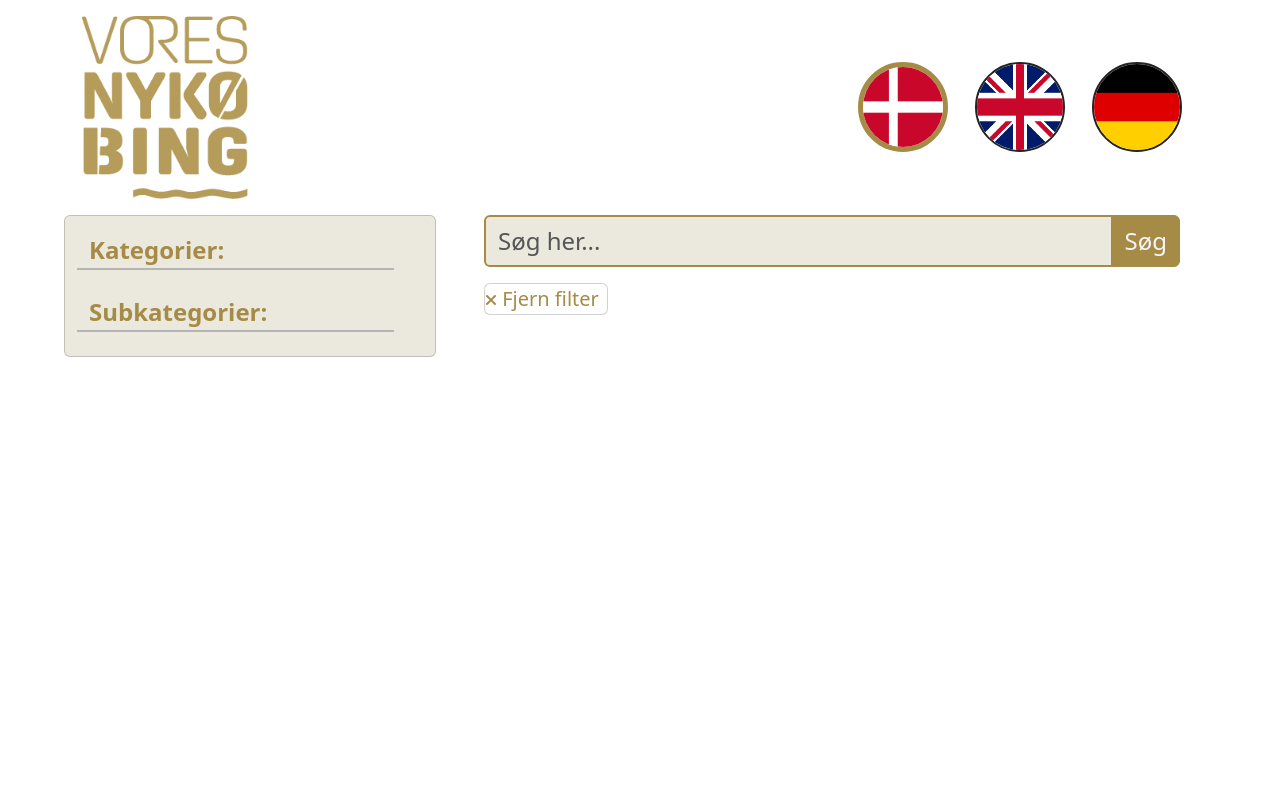
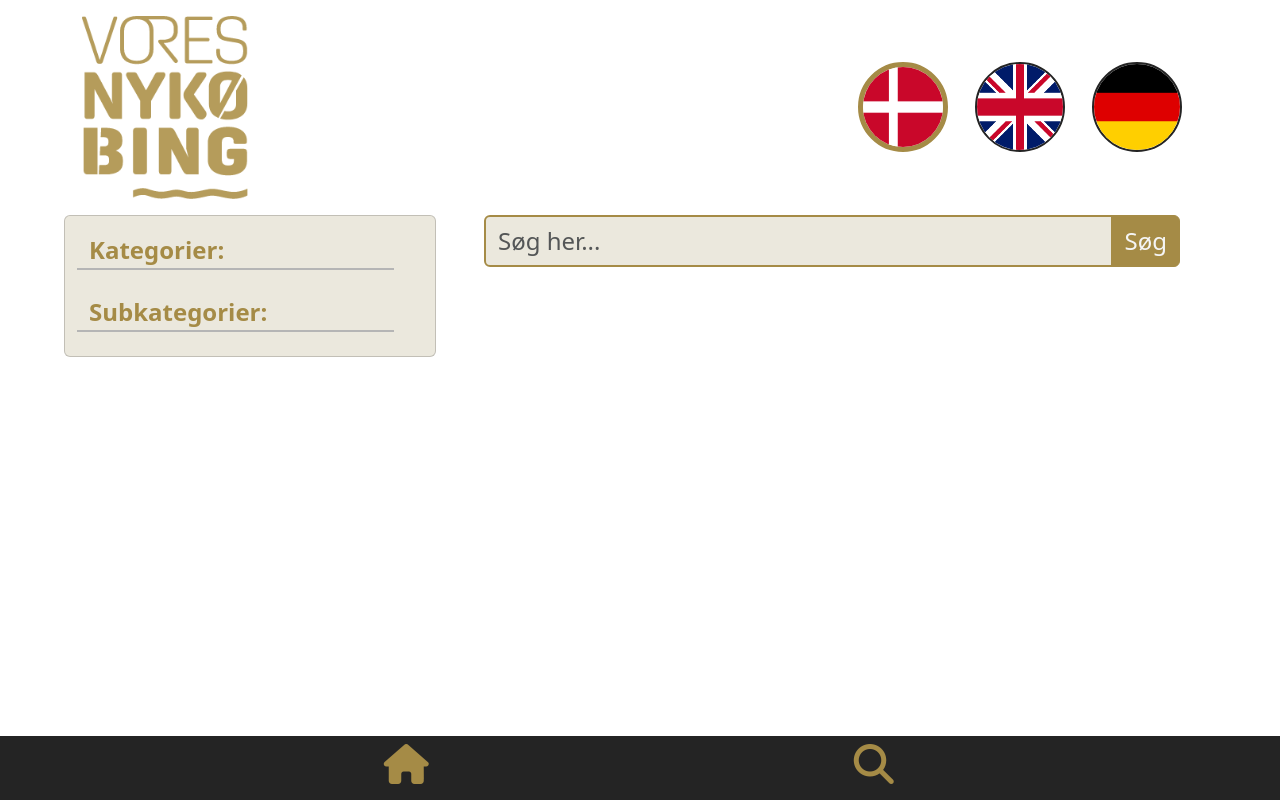
Before and after one commit to LUWIPE/wayfinding, a PHP site: page /places.php in a window 1280 px wide. Run offline with PHP 8.4, Linux system fonts and the light colour scheme; data that the repository does not hold is empty; style sheets or scripts are compiled from the project's sources; some libraries are stand-ins or nearby versions; some web fonts are replaced.

Commit message:
Tilføjet footer til places

```diff
--- a/index.php
+++ b/index.php
@@ -39,7 +39,6 @@
             <a href="places.php"><i class="fa-solid fa-magnifying-glass text-gold h1"></i></a>
         </div>
     </div>
-
 </div>
 
 <script>
--- a/places.php
+++ b/places.php
@@ -84,7 +84,6 @@ require "settings/init.php";
             ?>
         </div>
         <div class="row col-8 justify-content-center m-0 p-0">
-            <div class="row justify-content-start p-0">
             <form class="p-0" action="search.php" method="post">
                 <div class="d-flex align-content-start m-0 p-0 mb-3 ms-5">
                     <div class=" input-group">
@@ -95,10 +94,6 @@ require "settings/init.php";
                     </div>
                 </div>
             </form>
-                <div class="ms-5 mb-3 col-2 p-0 card justify-content-center">
-                    <a class="text-gold fs-5" href="places.php"><i class="fa-solid fa-xmark fs-6"></i> Fjern filter</a>
-                </div>
-            </div>
             <div class="row justify-content-between mb-5 p-0" id="places">
                 <?php
                 $sqladd = "";
@@ -114,38 +109,42 @@ require "settings/init.php";
 
                 $sqlPlaces = "SELECT * FROM ((places INNER JOIN category ON placeCategory = cateId) INNER JOIN subCategory ON placeSubCategory = subCateId) WHERE 1=1" . $sqladd;
                 $places = $db->sql($sqlPlaces, $bind);
-                foreach ($places as $place) {
+                foreach ($places
+
+                         as $place) {
                     ?>
                     <div class="col-5 mb-5 ms-5 p-1 card bg-primary d-flex align-content-center pt-5 pb-5"
                          id="<?php echo($place->placeId) ?>">
+                        <a href="destination.php?placeId=<?php echo $place->placeId ?>" id="destination">
                             <div class="w-100 text-center ">
                                 <div class="fs-6 text-gold">
                                     <?php
                                     echo $place->cateName;
                                     ?>
                                 </div>
-                            <div class="fs-5 mt-2 mb-2">
+                                <div class="fs-5 mt-2 mb-2 text-secondary">
                                     <strong>
                                         <?php
                                         echo $place->placeName; //sorter alfabetisk//
                                         ?></strong>
                                 </div>
-                            <div class="fs-6">
+                                <div class="fs-6 text-secondary">
                                     <?php
                                     echo $place->streetName . ' ' . $place->streetNumber;
                                     ?>
                                 </div>
-                            <div class="fs-6 d-none">
+                                <div class="fs-6 d-none text-secondary">
                                     <?php
                                     echo $place->postalCode . ' ' . $place->cityName;
                                     ?>
                                 </div>
-                            <div class="fs-6 d-none">
+                                <div class="fs-6 d-none text-secondary">
                                     <?php
                                     echo $place->phoneNumber;
                                     ?>
                                 </div>
                             </div>
+                        </a>
                     </div>
                     <?php
                 }
@@ -154,7 +153,16 @@ require "settings/init.php";
         </div>
     </div>
 </div>
-
+<div class="container-fluid fixed-bottom bg-secondary">
+    <div class="row justify-content-evenly">
+        <div class="col-1 m-2 text-center">
+            <a href="index.php"><i class="fa-solid fa-house text-gold h1"></i></a>
+        </div>
+        <div class="col-1 m-2 text-center">
+            <a href="places.php"><i class="fa-solid fa-magnifying-glass text-gold h1"></i></a>
+        </div>
+    </div>
+</div>
 
 <script src="node_modules/bootstrap/dist/js/bootstrap.bundle.min.js"></script>
 <script>
```
Lines whose indentation alone changed are shown as unchanged.
